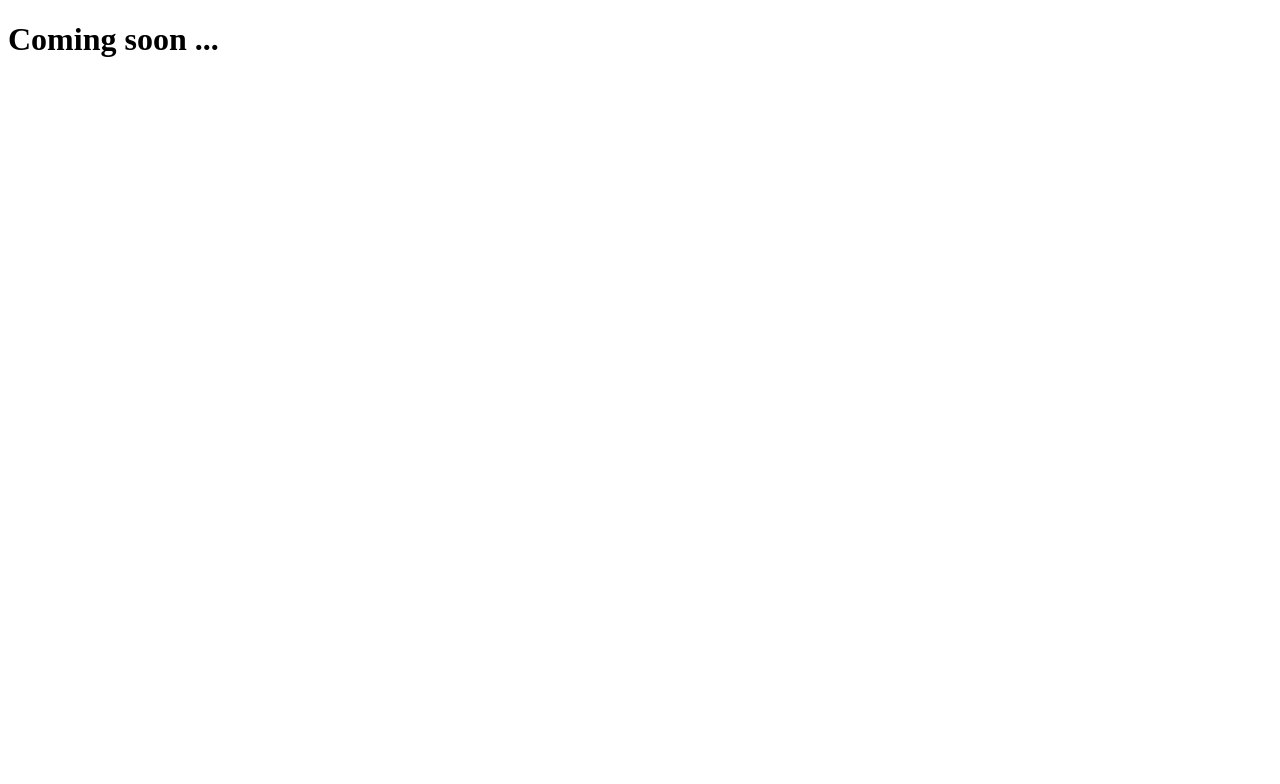
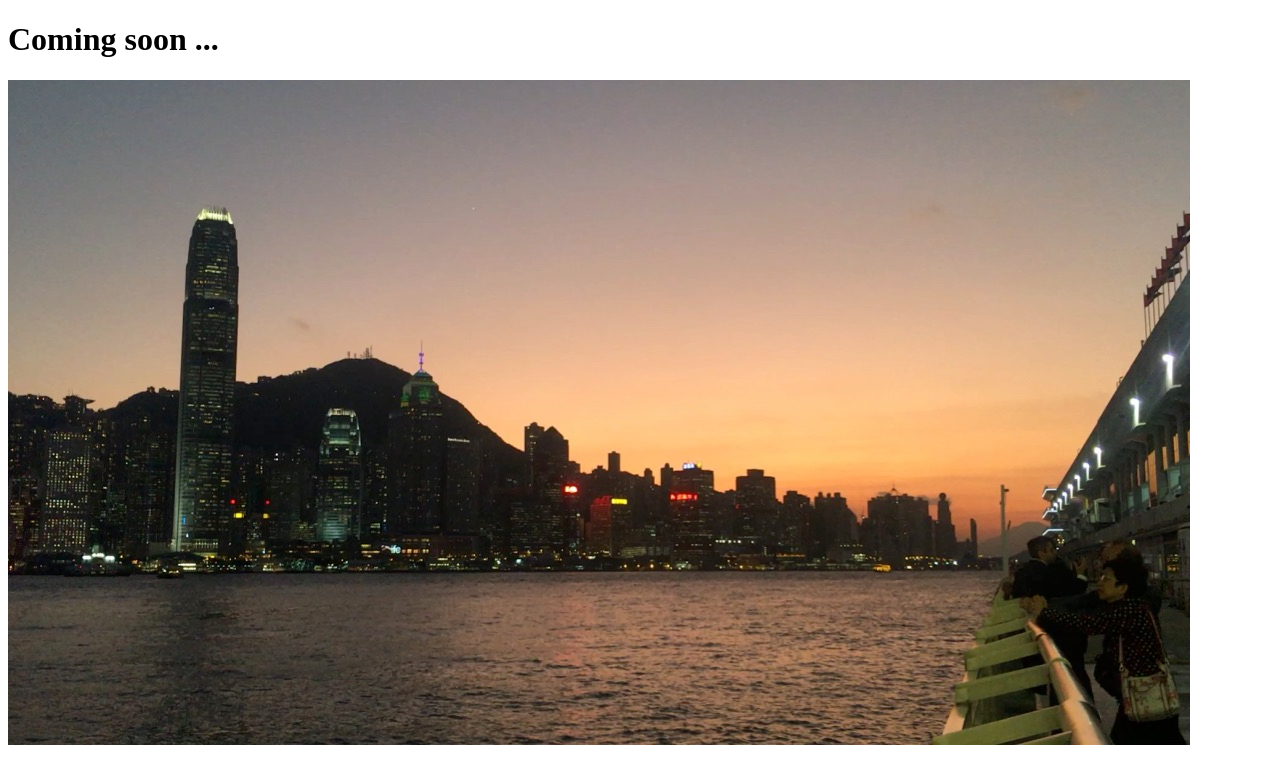
Before and after one commit to HelenaBadaoui/g-101, a plain HTML site: page index.html in a window 1280 px wide. Drawn offline with Linux system fonts and the light colour scheme.

Commit message:
j'ai ajouté une photo

```diff
--- a/index.html
+++ b/index.html
@@ -7,5 +7,6 @@
 </head>
 <body>
 	<h1>Coming soon ... </h1>
+	<img src="hongkong.jpg" alt="">
 </body>
 </html>
```
Also changed, not shown: hongkong.jpg (added).
